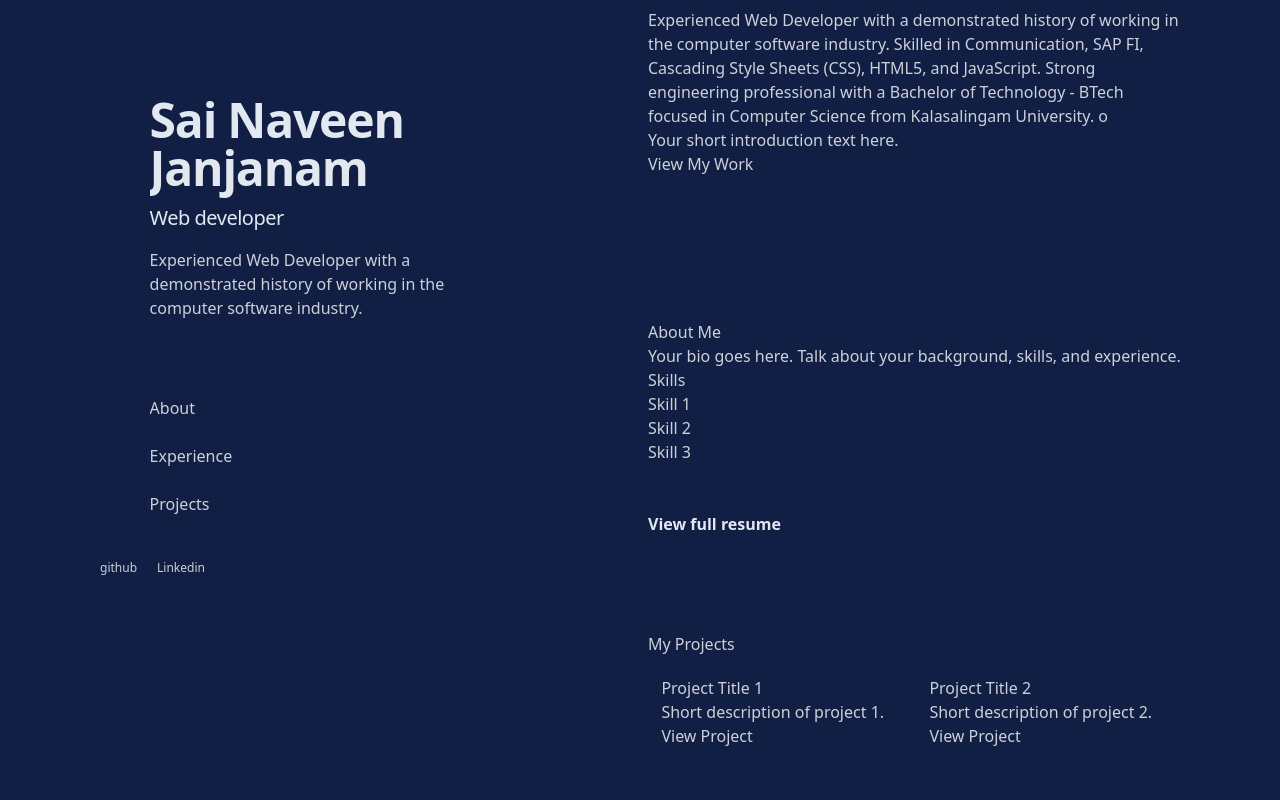
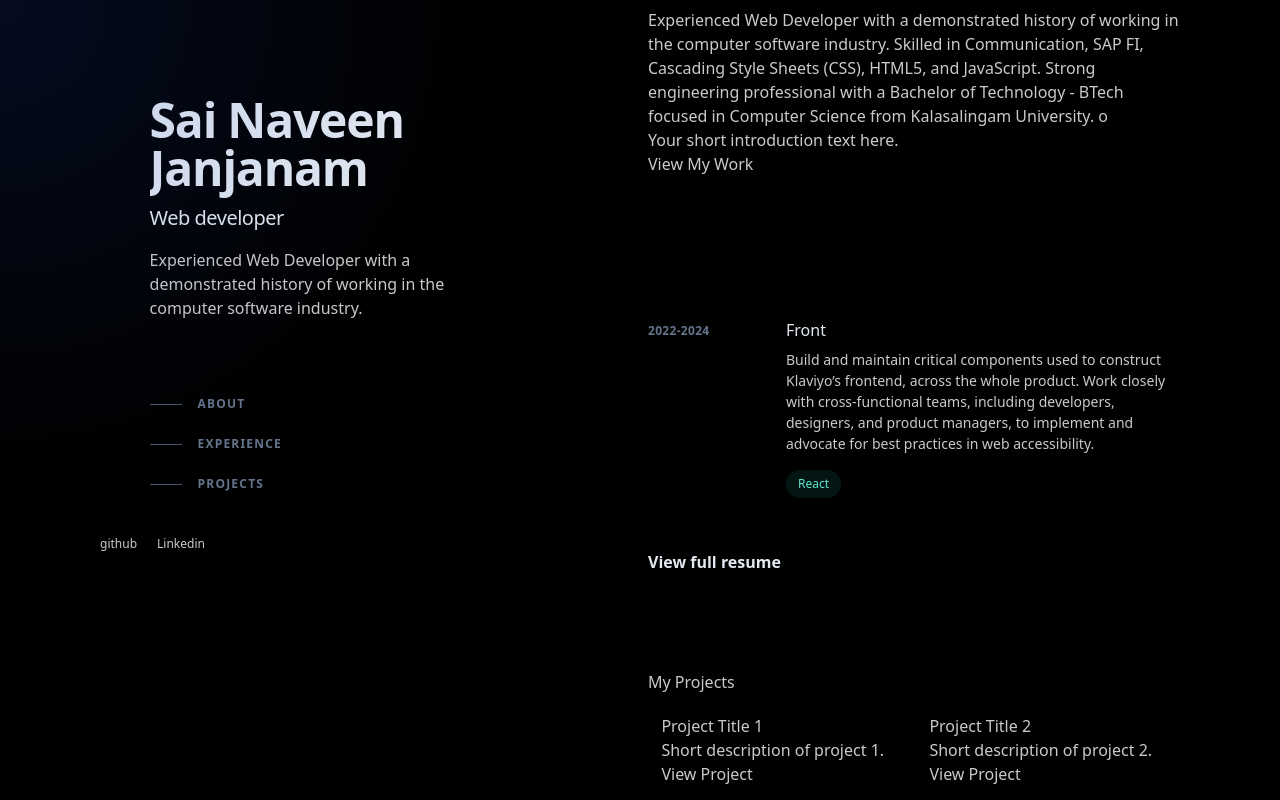
Before and after one commit to sai20459/portfoliov1, a React (Create React App) app: page / in a window 1280 px wide. Shown: the top 800 px of the page. Built offline with nearby package versions, Linux system fonts and the light colour scheme.

Commit message:
added resume and styled exp component

```diff
--- a/src/App.js
+++ b/src/App.js
@@ -11,19 +11,27 @@ import Contact from "./components/Contact";
 function App() {
   const [position, setPosition] = useState({ x: 0, y: 0 });
 
-  useEffect(() => {
-    const updatePosition = (e) => {
-      setPosition({ x: e.clientX, y: e.clientY });
+  const handleMouseMove = (event) => {
+    setPosition({ x: event.clientX, y: event.clientY });
   };
 
-    document.addEventListener("mousemove", updatePosition);
-
+  useEffect(() => {
+    window.addEventListener("mousemove", handleMouseMove);
     return () => {
-      document.removeEventListener("mousemove", updatePosition);
+      window.removeEventListener("mousemove", handleMouseMove);
     };
   }, []);
 
+  const spotlightStyle = {
+    background: `radial-gradient(600px at ${position.x}px ${position.y}px, rgba(29, 78, 216, 0.15), transparent 80%)`,
+  };
+
   return (
+    <div>
+      <div
+        className="pointer-events-none fixed inset-0 z-30 transition duration-300"
+        style={spotlightStyle}
+      />
       <div className="lg:flex lg:justify-between lg:gap-4 mx-auto min-h-screen max-w-screen-xl px-6 py-12 font-sans md:px-12 md:py-20 lg:px-24 lg:py-0">
         <div className="lg:sticky lg:top-0 lg:flex lg:max-h-screen lg:w-1/2 lg:flex-col lg:justify-between lg:py-24">
           <Header />
@@ -35,6 +43,7 @@ function App() {
           <Contact />
         </div>
       </div>
+    </div>
   );
 }
 
--- a/src/components/Contact.js
+++ b/src/components/Contact.js
@@ -18,11 +18,6 @@ const Contact = () => {
 
           <button type="submit">Send Message</button>
         </form>
-        <div className="social-media">
-          <a href="your-twitter-link">Twitter</a>
-          <a href="your-linkedin-link">LinkedIn</a>
-          {/* Add more social media links as needed */}
-        </div>
       </div>
     </section>
   );
--- a/src/components/Experience.js
+++ b/src/components/Experience.js
@@ -7,21 +7,42 @@ const Experience = () => {
       id="Experience"
       // className="about"
     >
-      <div>
-        <div>
-          <h2>About Me</h2>
-          <p>
-            Your bio goes here. Talk about your background, skills, and
-            experience.
-          </p>
-          <h3>Skills</h3>
-          <ul>
-            <li>Skill 1</li>
-            <li>Skill 2</li>
-            <li>Skill 3</li>
-            {/* Add more skills as needed */}
-          </ul>
-        </div>
+      <div className="sticky top-0 z-20 -mx-6 mb-4 w-screen bg-slate-900/75 px-6 py-5 backdrop-blur md:-mx-12 md:px-12 lg:sr-only lg:relative lg:top-auto lg:mx-auto lg:w-full lg:px-0 lg:py-0 lg:opacity-0">
+        <h2 className="text-sm font-bold uppercase tracking-widest text-slate-200 lg:sr-only">
+          Experience
+        </h2>
+      </div>
+      <div className="">
+        <ol className="group/list">
+          <li className="mb-12">
+            <div className="group relative grid pb-1 transition-all sm:grid-cols-8 sm:gap-8 md:gap-4 lg:hover:!opacity-100 lg:group-hover/list:opacity-50">
+              <div className="absolute -inset-x-4 -inset-y-4 z-0 hidden rounded-md transition motion-reduce:transition-none lg:-inset-x-6 lg:block lg:group-hover:bg-slate-800/50 lg:group-hover:shadow-[inset_0_1px_0_0_rgba(148,163,184,0.1)] lg:group-hover:drop-shadow-lg" />
+              <header className="z-10 mb-2 mt-1 text-xs font-semibold uppercase tracking-wide text-slate-500 sm:col-span-2">
+                2022-2024
+              </header>
+              <div className="z-10 sm:col-span-6">
+                <h3 className="font-medium leading-snug text-slate-200">
+                  Front
+                  <a className="inline-flex items-baseline font-medium leading-tight text-slate-200 hover:text-teal-300 focus-visible:text-teal-300  group/link text-base"></a>
+                </h3>
+                <p className="mt-2 text-sm leading-normal">
+                  Build and maintain critical components used to construct
+                  Klaviyo’s frontend, across the whole product. Work closely
+                  with cross-functional teams, including developers, designers,
+                  and product managers, to implement and advocate for best
+                  practices in web accessibility.
+                </p>
+                <ul className="mt-2 flex flex-wrap">
+                  <li className="mr-1.5 mt-2">
+                    <div className="flex items-center rounded-full bg-teal-400/10 px-3 py-1 text-xs font-medium leading-5 text-teal-300 ">
+                      React
+                    </div>
+                  </li>
+                </ul>
+              </div>
+            </div>
+          </li>
+        </ol>
       </div>
       <div className="mt-12">
         <a
--- a/src/components/Header.js
+++ b/src/components/Header.js
@@ -19,11 +19,11 @@ const Header = () => {
           <ul className="mt-16 w-max">
             {["About", "Experience", "Projects"].map((item, index) => (
               <li key={index}>
-                <a
-                  className="group flex items-center py-3 active"
-                  href={`#${item}`}
-                >
-                  {item}
+                <a className="group flex items-center py-3" href={`#${item}`}>
+                  <span className="nav-indicator mr-4 h-px w-8 bg-slate-600 transition-all group-hover:w-16 group-hover:bg-slate-200 group-focus-visible:w-16 group-focus-visible:bg-slate-200 motion-reduce:transition-none"></span>
+                  <span className="nav-text text-xs font-bold uppercase tracking-widest text-slate-500 group-hover:text-slate-200 group-focus-visible:text-slate-200">
+                    {item}
+                  </span>
                 </a>
               </li>
             ))}
@@ -31,15 +31,25 @@ const Header = () => {
         </nav>
       </div>
       <ul className="ml-1 mt-8 flex items-center">
-        {["github", "Linkedin"].map((item, index) => (
+        {[
+          {
+            title: "github",
+            href: "https://github.com/sai20459",
+          },
+          {
+            title: "Linkedin",
+            href: "https://www.linkedin.com/in/sai-naveen-janjanam-75046620b/",
+          },
+        ].map((item, index) => (
           <li className="mr-5 text-xs shrink-0" key={index}>
             <a
               className="block hover:text-slate-200"
               target="_blank"
               rel="noreferrer noopener"
               title={item}
+              href={item.href}
             >
-              {item}
+              {item.title}
             </a>
           </li>
         ))}
--- a/src/index.css
+++ b/src/index.css
@@ -4,7 +4,7 @@
 
 body {
   color: #ffffffca;
-  background-color: #111F44;
+  background-color: #000000;
   margin: 0;
   font-family: -apple-system, BlinkMacSystemFont, 'Segoe UI', 'Roboto', 'Oxygen',
     'Ubuntu', 'Cantarell', 'Fira Sans', 'Droid Sans', 'Helvetica Neue',
```
Also changed, not shown: src/index.js (+6 -6 lines), 1 other file (tests, documents, lock files or other folders). Lines whose indentation alone changed are shown as unchanged.
